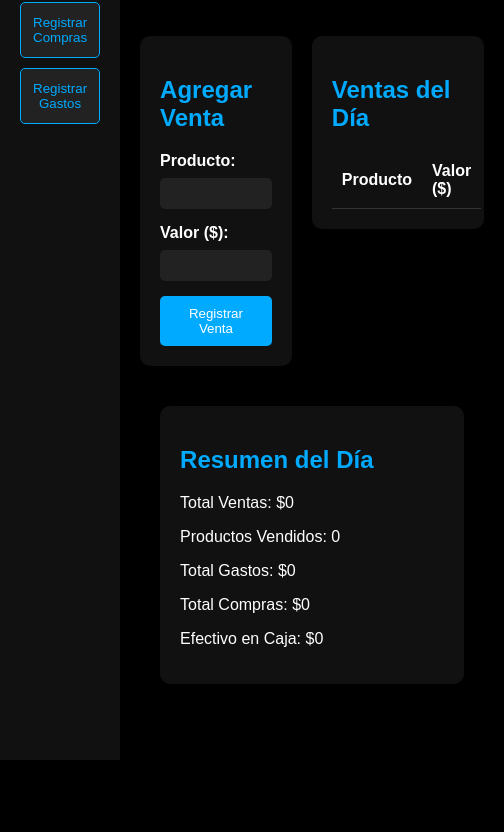
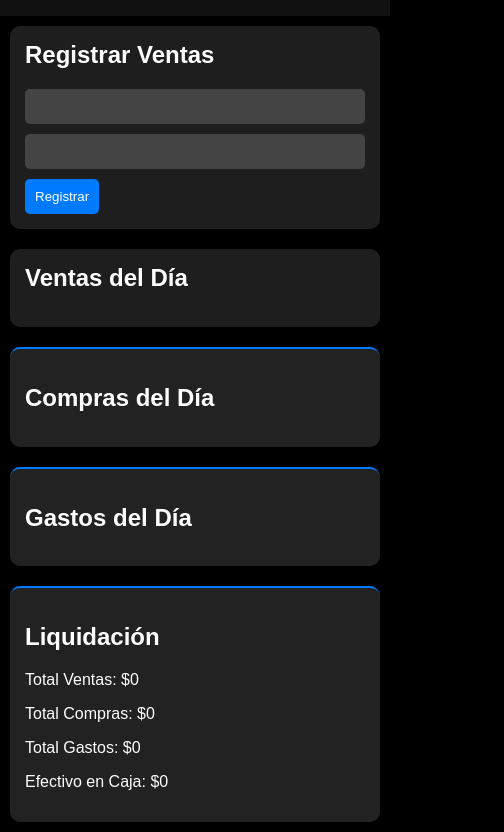
Before and after one commit to Darwin2210/Sistema_Ventas, a plain HTML site: page index.html in a window 390 px wide. Shown: the part 84-916 px from the top of the page, 504 px wide, since content can reach past the window. Before the commit the page ends 844 px from the top, so only its background shows below. Drawn offline with Linux system fonts and the light colour scheme.

Commit message:
Update index.html

```diff
--- a/index.html
+++ b/index.html
@@ -3,265 +3,242 @@
 <head>
   <meta charset="UTF-8">
   <meta name="viewport" content="width=device-width, initial-scale=1.0">
-  <title>Liquidación del Día</title>
+  <title>Punto de Venta</title>
   <style>
-    * {
+    body {
+      margin: 0;
+      font-family: sans-serif;
+      background-color: #000;
+      color: #fff;
+    }
+    .main {
+      display: flex;
+      flex-direction: row;
+      min-height: 100vh;
+      flex-wrap: wrap;
+    }
+    .menu-lateral {
+      width: 200px;
+      background-color: #111;
+      padding: 20px;
       box-sizing: border-box;
     }
-
-    body {
-      margin: 0;
-      font-family: Arial, sans-serif;
-      background-color: #000;
-      color: #fff;
-      display: flex;
-      flex-direction: column;
-      min-height: 100vh;
-    }
-
-    .main {
-      display: flex;
-      flex: 1;
-    }
-
-    .sidebar {
-      width: 220px;
-      background-color: #111;
-      padding: 20px;
-      display: flex;
-      flex-direction: column;
-      gap: 10px;
-    }
-
-    .sidebar button {
-      padding: 12px;
-      background-color: #222;
-      color: #00aaff;
-      border: 1px solid #00aaff;
-      border-radius: 5px;
-      cursor: pointer;
-    }
-
-    .sidebar button.active {
-      background-color: #00aaff;
-      color: #000;
-    }
-
-    .content {
-      flex: 1;
-      padding: 20px;
-      display: flex;
-      flex-direction: column;
-      gap: 20px;
-    }
-
-    .formulario-area {
-      display: flex;
-      gap: 20px;
-      align-items: flex-start;
-    }
-
-    .formulario {
-      flex: 1;
-      background-color: #111;
-      padding: 20px;
-      border-radius: 10px;
-    }
-
-    .ventas-tabla {
-      width: 50%;
-      background-color: #111;
-      padding: 20px;
-      border-radius: 10px;
-    }
-
-    .resumen {
-      background-color: #111;
-      padding: 20px;
-      border-radius: 10px;
-      margin: 20px;
-    }
-
-    h1, h2 {
-      color: #00aaff;
-    }
-
-    label {
+    .menu-lateral button {
       display: block;
-      margin-bottom: 8px;
-      font-weight: bold;
-    }
-
-    input[type="text"], input[type="number"] {
       width: 100%;
-      padding: 8px;
-      margin-bottom: 15px;
-      border: none;
-      border-radius: 5px;
-      background-color: #222;
-      color: #fff;
-    }
-
-    button.submit {
-      background-color: #00aaff;
-      color: #fff;
-      padding: 10px 20px;
+      padding: 10px;
+      margin-bottom: 10px;
+      background-color: #007bff;
+      color: white;
       border: none;
       border-radius: 5px;
       cursor: pointer;
     }
-
-    table {
+    .contenido-principal {
+      flex-grow: 1;
+      display: flex;
+      flex-direction: column;
+      padding: 20px;
+      box-sizing: border-box;
+    }
+    .secciones-superiores {
+      display: flex;
+      gap: 20px;
+      flex-wrap: wrap;
+    }
+    .modulo {
+      background-color: #1e1e1e;
+      padding: 15px;
+      border-radius: 10px;
+      flex: 1;
+      min-width: 300px;
+    }
+    .modulo h2 {
+      margin-top: 0;
+    }
+    input[type="text"],
+    input[type="number"] {
       width: 100%;
-      border-collapse: collapse;
+      padding: 10px;
+      margin-bottom: 10px;
+      border-radius: 5px;
+      border: none;
+      background-color: #444;
       color: #fff;
+      box-sizing: border-box;
     }
-
-    th, td {
-      border-bottom: 1px solid #333;
+    button {
+      background-color: #007bff;
+      color: #fff;
       padding: 10px;
-      text-align: left;
+      border: none;
+      border-radius: 5px;
+      cursor: pointer;
     }
-
-    .modulo {
-      display: none;
+    .seccion-inferior {
+      display: flex;
+      gap: 20px;
+      margin-top: 20px;
+      flex-wrap: wrap;
     }
-
-    .modulo.active {
-      display: block;
+    .liquidacion, #compras-dia, #gastos-dia {
+      background-color: #222;
+      padding: 15px;
+      border-top: 2px solid #007bff;
+      border-radius: 10px;
+      flex: 1;
+      min-width: 300px;
+    }
+    @media (max-width: 768px) {
+      .main {
+        flex-direction: column;
+      }
+      .menu-lateral {
+        width: 100%;
+        display: flex;
+        flex-direction: row;
+        justify-content: space-around;
+      }
+      .contenido-principal {
+        padding: 10px;
+      }
+      .seccion-inferior {
+        flex-direction: column;
+      }
     }
   </style>
 </head>
 <body>
   <div class="main">
-    <div class="sidebar">
+    <div class="menu-lateral">
       <button onclick="mostrarModulo('ventas')">Registrar Ventas</button>
       <button onclick="mostrarModulo('compras')">Registrar Compras</button>
       <button onclick="mostrarModulo('gastos')">Registrar Gastos</button>
     </div>
-
-    <div class="content">
-      <h1>Liquidación del Día</h1>
-      <div class="formulario-area">
-        <div class="formulario">
-          <div class="modulo" id="ventas">
-            <h2>Agregar Venta</h2>
-            <label for="producto">Producto:</label>
-            <input type="text" id="producto">
-            <label for="valor">Valor ($):</label>
-            <input type="number" id="valor">
-            <button class="submit" onclick="agregarVenta()">Registrar Venta</button>
-          </div>
-
-          <div class="modulo" id="compras">
-            <h2>Registrar Compra</h2>
-            <label for="detalleCompra">Detalle del artículo:</label>
-            <input type="text" id="detalleCompra">
-            <label for="valorCompra">Valor de la compra ($):</label>
-            <input type="number" id="valorCompra">
-            <button class="submit" onclick="agregarCompra()">Registrar Compra</button>
-          </div>
-
-          <div class="modulo" id="gastos">
-            <h2>Registrar Gasto</h2>
-            <label for="descripcionGasto">Descripción del gasto:</label>
-            <input type="text" id="descripcionGasto">
-            <label for="valorGasto">Valor del gasto ($):</label>
-            <input type="number" id="valorGasto">
-            <button class="submit" onclick="agregarGasto()">Registrar Gasto</button>
-          </div>
+    <div class="contenido-principal">
+      <div class="secciones-superiores">
+        <!-- Módulo Ventas -->
+        <div class="modulo" id="modulo-ventas">
+          <h2>Registrar Ventas</h2>
+          <input type="text" id="producto" placeholder="" />
+          <input type="number" id="valor" placeholder="" />
+          <button onclick="registrarVenta()">Registrar</button>
         </div>
 
-        <div class="ventas-tabla">
+        <!-- Módulo Compras -->
+        <div class="modulo" id="modulo-compras" style="display: none;">
+          <h2>Registrar Compras</h2>
+          <input type="text" id="detalleCompra" placeholder="" />
+          <input type="number" id="valorCompra" placeholder="" />
+          <button onclick="registrarCompra()">Registrar Compra</button>
+        </div>
+
+        <!-- Módulo Gastos -->
+        <div class="modulo" id="modulo-gastos" style="display: none;">
+          <h2>Registrar Gastos</h2>
+          <input type="text" id="detalleGasto" placeholder="" />
+          <input type="number" id="valorGasto" placeholder="" />
+          <button onclick="registrarGasto()">Registrar Gasto</button>
+        </div>
+
+        <!-- Ventas del día -->
+        <div class="modulo" id="ventas-dia">
           <h2>Ventas del Día</h2>
-          <table id="tablaVentas">
-            <thead>
-              <tr><th>Producto</th><th>Valor ($)</th></tr>
-            </thead>
-            <tbody></tbody>
-          </table>
+          <ul id="listaVentas"></ul>
         </div>
       </div>
 
-      <div class="resumen">
-        <h2>Resumen del Día</h2>
-        <p>Total Ventas: <span id="totalVentas">$0</span></p>
-        <p>Productos Vendidos: <span id="totalProductos">0</span></p>
-        <p>Total Gastos: <span id="totalGastos">$0</span></p>
-        <p>Total Compras: <span id="totalCompras">$0</span></p>
-        <p>Efectivo en Caja: <span id="efectivoCaja">$0</span></p>
+      <div class="seccion-inferior">
+        <!-- Compras del día -->
+        <div id="compras-dia">
+          <h2>Compras del Día</h2>
+          <ul id="listaCompras"></ul>
+        </div>
+
+        <!-- Gastos del día -->
+        <div id="gastos-dia">
+          <h2>Gastos del Día</h2>
+          <ul id="listaGastos"></ul>
+        </div>
+
+        <!-- Módulo de Liquidación -->
+        <div class="liquidacion">
+          <h2>Liquidación</h2>
+          <p>Total Ventas: $<span id="totalVentas">0</span></p>
+          <p>Total Compras: $<span id="totalCompras">0</span></p>
+          <p>Total Gastos: $<span id="totalGastos">0</span></p>
+          <p>Efectivo en Caja: $<span id="efectivoCaja">0</span></p>
+        </div>
       </div>
     </div>
   </div>
 
   <script>
-    let totalVentas = 0;
-    let totalGastos = 0;
-    let totalProductos = 0;
-    let totalCompras = 0;
+    let ventas = [], compras = [], gastos = [];
 
-    function formatearValor(valor) {
-      return valor % 1 === 0 ? valor.toFixed(0) : valor.toFixed(2);
+    function mostrarModulo(modulo) {
+      document.getElementById('modulo-ventas').style.display = modulo === 'ventas' ? 'block' : 'none';
+      document.getElementById('modulo-compras').style.display = modulo === 'compras' ? 'block' : 'none';
+      document.getElementById('modulo-gastos').style.display = modulo === 'gastos' ? 'block' : 'none';
     }
 
-    function mostrarModulo(id) {
-      document.querySelectorAll('.modulo').forEach(m => m.style.display = 'none');
-      document.getElementById(id).style.display = 'block';
+    function registrarVenta() {
+      const producto = document.getElementById('producto').value;
+      const valor = parseFloat(document.getElementById('valor').value);
+      if (producto && valor) {
+        ventas.push({ producto, valor });
+        actualizarLista('listaVentas', ventas, 'producto');
+        actualizarTotales();
+        document.getElementById('producto').value = '';
+        document.getElementById('valor').value = '';
+      }
     }
 
-    function agregarVenta() {
-      const producto = document.getElementById('producto').value;
-      const valor = parseFloat(document.getElementById('valor').value);
-      if (!producto || isNaN(valor)) {
-        alert("Por favor, ingresa un producto y un valor válido.");
-        return;
+    function registrarCompra() {
+      const detalle = document.getElementById('detalleCompra').value;
+      const valor = parseFloat(document.getElementById('valorCompra').value);
+      if (detalle && valor) {
+        compras.push({ detalle, valor });
+        actualizarLista('listaCompras', compras, 'detalle');
+        actualizarTotales();
+        document.getElementById('detalleCompra').value = '';
+        document.getElementById('valorCompra').value = '';
       }
-      const fila = document.getElementById('tablaVentas').getElementsByTagName('tbody')[0].insertRow();
-      fila.insertCell(0).textContent = producto;
-      fila.insertCell(1).textContent = "$" + formatearValor(valor);
-      totalVentas += valor;
-      totalProductos += 1;
-      actualizarResumen();
-      document.getElementById('producto').value = "";
-      document.getElementById('valor').value = "";
     }
 
-    function agregarGasto() {
-      const descripcion = document.getElementById('descripcionGasto').value;
+    function registrarGasto() {
+      const detalle = document.getElementById('detalleGasto').value;
       const valor = parseFloat(document.getElementById('valorGasto').value);
-      if (!descripcion || isNaN(valor)) {
-        alert("Por favor, ingresa una descripción y un valor válido.");
-        return;
+      if (detalle && valor) {
+        gastos.push({ detalle, valor });
+        actualizarLista('listaGastos', gastos, 'detalle');
+        actualizarTotales();
+        document.getElementById('detalleGasto').value = '';
+        document.getElementById('valorGasto').value = '';
       }
-      totalGastos += valor;
-      actualizarResumen();
-      document.getElementById('descripcionGasto').value = "";
-      document.getElementById('valorGasto').value = "";
     }
 
-    function agregarCompra() {
-      const detalle = document.getElementById('detalleCompra').value;
-      const valor = parseFloat(document.getElementById('valorCompra').value);
-      if (!detalle || isNaN(valor)) {
-        alert("Por favor, ingresa el detalle y el valor de la compra.");
-        return;
-      }
-      totalCompras += valor;
-      actualizarResumen();
-      document.getElementById('detalleCompra').value = "";
-      document.getElementById('valorCompra').value = "";
+    function actualizarLista(id, lista, campo) {
+      const ul = document.getElementById(id);
+      ul.innerHTML = '';
+      lista.forEach(item => {
+        const li = document.createElement('li');
+        li.textContent = `${item[campo]} - $${item.valor}`;
+        ul.appendChild(li);
+      });
     }
 
-    function actualizarResumen() {
-      const efectivo = totalVentas - totalGastos - totalCompras;
-      document.getElementById('totalVentas').textContent = "$" + formatearValor(totalVentas);
-      document.getElementById('totalGastos').textContent = "$" + formatearValor(totalGastos);
-      document.getElementById('totalCompras').textContent = "$" + formatearValor(totalCompras);
-      document.getElementById('efectivoCaja').textContent = "$" + formatearValor(efectivo);
-      document.getElementById('totalProductos').textContent = totalProductos;
+    function actualizarTotales() {
+      const totalVentas = ventas.reduce((sum, v) => sum + v.valor, 0);
+      const totalCompras = compras.reduce((sum, c) => sum + c.valor, 0);
+      const totalGastos = gastos.reduce((sum, g) => sum + g.valor, 0);
+      const efectivoCaja = totalVentas - totalCompras - totalGastos;
+
+      document.getElementById('totalVentas').textContent = totalVentas;
+      document.getElementById('totalCompras').textContent = totalCompras;
+      document.getElementById('totalGastos').textContent = totalGastos;
+      document.getElementById('efectivoCaja').textContent = efectivoCaja;
     }
-
-    mostrarModulo('ventas'); // mostrar ventas por defecto
   </script>
 </body>
 </html>
```
